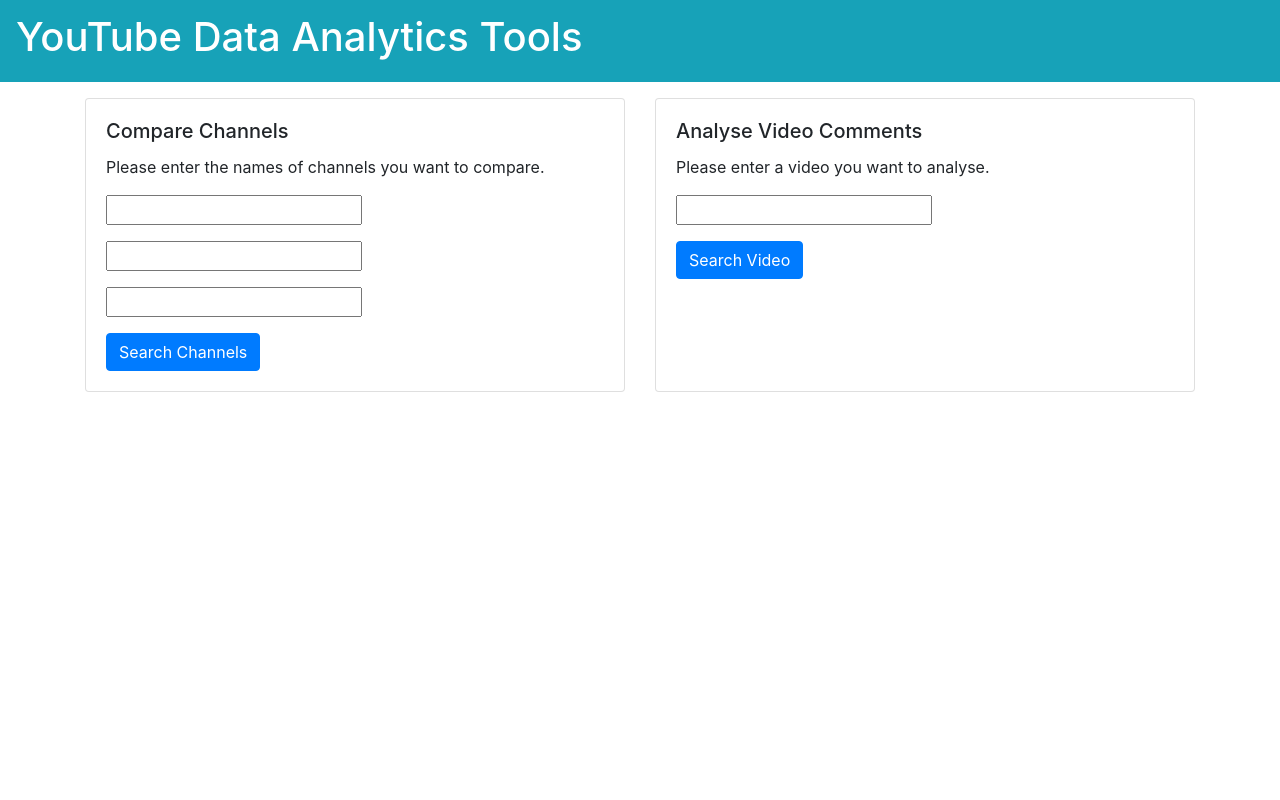
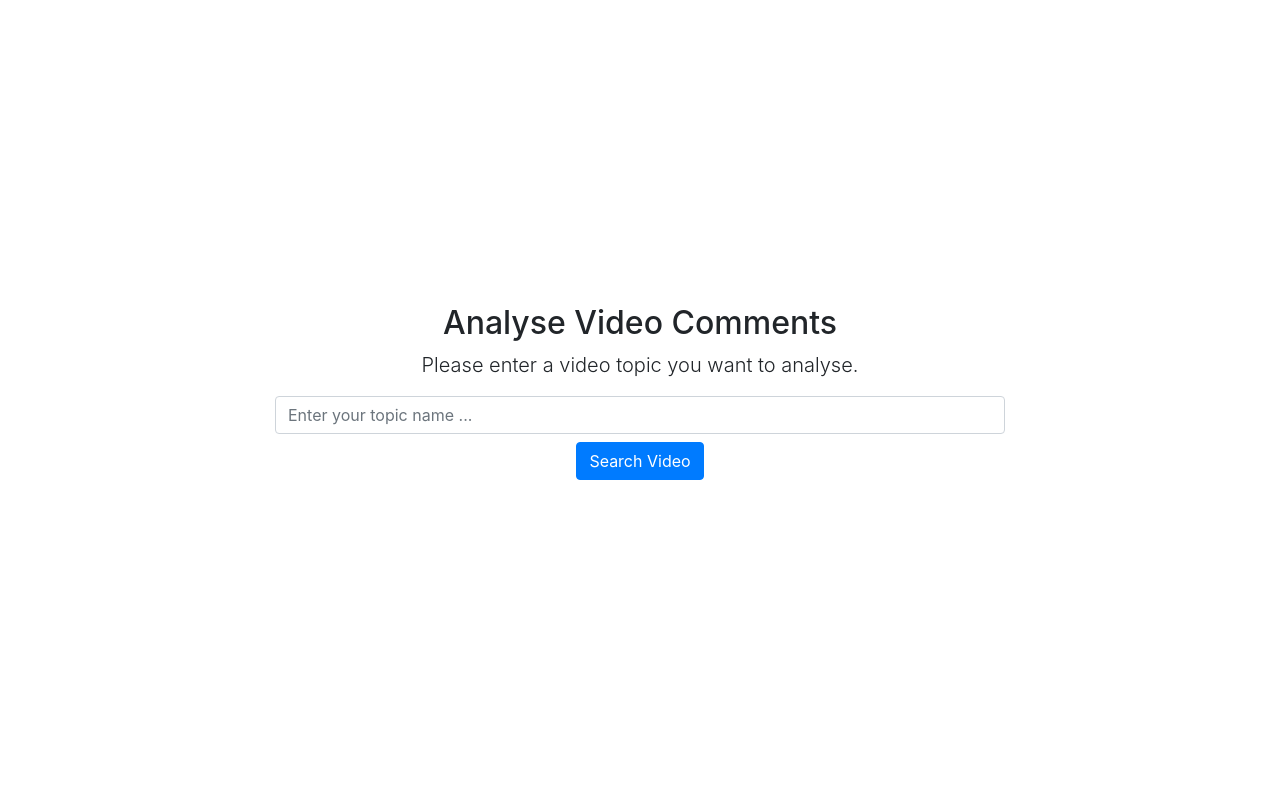
Before and after one commit to hmzi67/YoutubeDataAnalyser, a Flask app: page / in a window 1280 px wide. Run offline with Flask 3, Linux system fonts and the light colour scheme; some libraries are stand-ins or nearby versions.

Commit message:
updating ui

```diff
--- a/templates/layout.html
+++ b/templates/layout.html
@@ -1,63 +1,40 @@
 <!DOCTYPE html>
 <html lang="en" dir="ltr">
   <head>
-    <meta charset="utf-8">
-    <meta name="viewport" content="width=device-width, initial-scale=1, shrink-to-fit=no">
+    <meta charset="utf-8" />
+    <meta
+      name="viewport"
+      content="width=device-width, initial-scale=1, shrink-to-fit=no"
+    />
     <!-- Bootstrap CSS -->
-    <link rel="stylesheet" href="https://maxcdn.bootstrapcdn.com/bootstrap/4.0.0/css/bootstrap.min.css" integrity="sha384-Gn5384xqQ1aoWXA+058RXPxPg6fy4IWvTNh0E263XmFcJlSAwiGgFAW/dAiS6JXm" crossorigin="anonymous">
-    <link rel="stylesheet" href="static/custom.css">
+    <link
+      rel="stylesheet"
+      href="https://maxcdn.bootstrapcdn.com/bootstrap/4.0.0/css/bootstrap.min.css"
+      integrity="sha384-Gn5384xqQ1aoWXA+058RXPxPg6fy4IWvTNh0E263XmFcJlSAwiGgFAW/dAiS6JXm"
+      crossorigin="anonymous"
+    />
+    <link rel="stylesheet" href="static/custom.css" />
     <title>YouTube Data Analytics Tools</title>
   </head>
   <body>
-    <nav class="navbar text-white navbar-expand-lg bg-info ">
-        <a class="navbar-brand"><h1>YouTube Data Analytics Tools</h1></a>
-        <button class="navbar-toggler" type="button" data-toggle="collapse" data-target="#navbarNav" aria-controls="navbarNav" aria-expanded="false" aria-label="Toggle navigation">
-            <span class="navbar-toggler-icon"></span>
-        </button>
-    </nav>
-    <div class="container">
-      <p></p>
-      <div class="row">
-        <div class="col-sm-6">
-          <div class="card">
-            <div class="card-body">
-              <div>
-
-                <h5 class="card-title">Compare Channels</h5>
-                <p class="card-text">Please enter the names of channels you want to compare.</p>
-
-                <form class="" action="/select_channels">
-                  <p><input type="text" name="channel_id_1"></p>
-                  <p><input type="text" name="channel_id_2"></p>
-                  <p><input type="text" name="channel_id_3"></p>
-                  <button name="button" class="btn btn-primary">Search Channels </button>
-                </form>
-
-              </div>
-            </div>
-          </div>
-        </div>
-        <div class="col-sm-6">
-          <div class="card">
-            <div class="card-body">
-              <div class="test">
-
-                <h5 class="card-title">Analyse Video Comments</h5>
-                <p class="card-text">Please enter a video you want to analyse.</p>
-
-                <form class="" action="/select_video">
-                  <p><input type="text" name="query"></p>
-                  <button class="btn btn-primary">Search Video</button>
-                </form>
-
-              </div>
-            </div>
-          </div>
+    <div class="container" >
+      <div class="row d-flex justify-content-center align-items-center" style="height: 100vh;">
+        <div class="col-sm-8 text-center">
+          <h2>Analyse Video Comments</h2>
+          <p class="lead">Please enter a video topic you want to analyse.</p>
+          <form class="form-group" action="/select_video">
+            <input
+              type="text"
+              name="query"
+              placeholder="Enter your topic name ..."
+              class="form-control"
+            />
+            <button class="btn btn-primary mt-2">Search Video</button>
+          </form>
         </div>
       </div>
 
       {% block content %}{% endblock %}
-
     </div>
   </body>
 </html>
```
